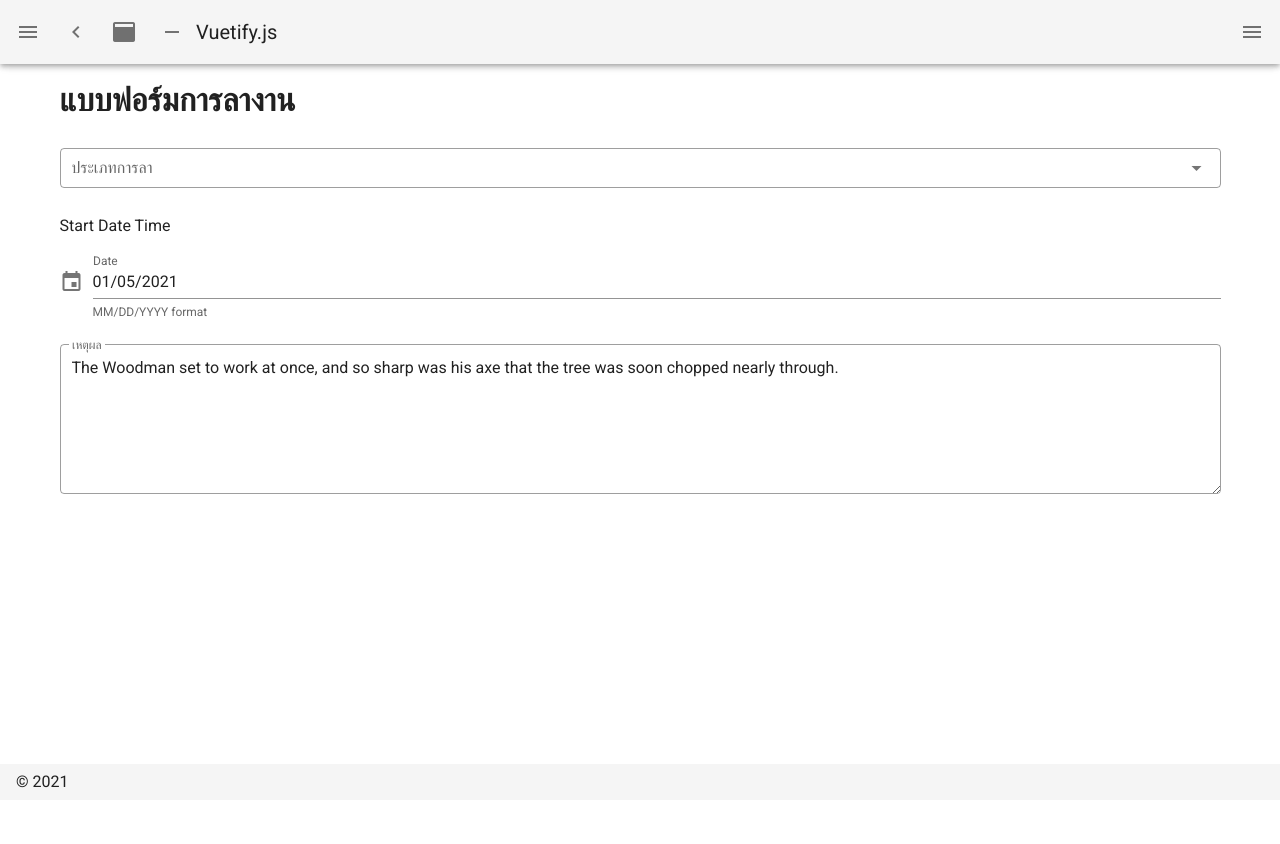
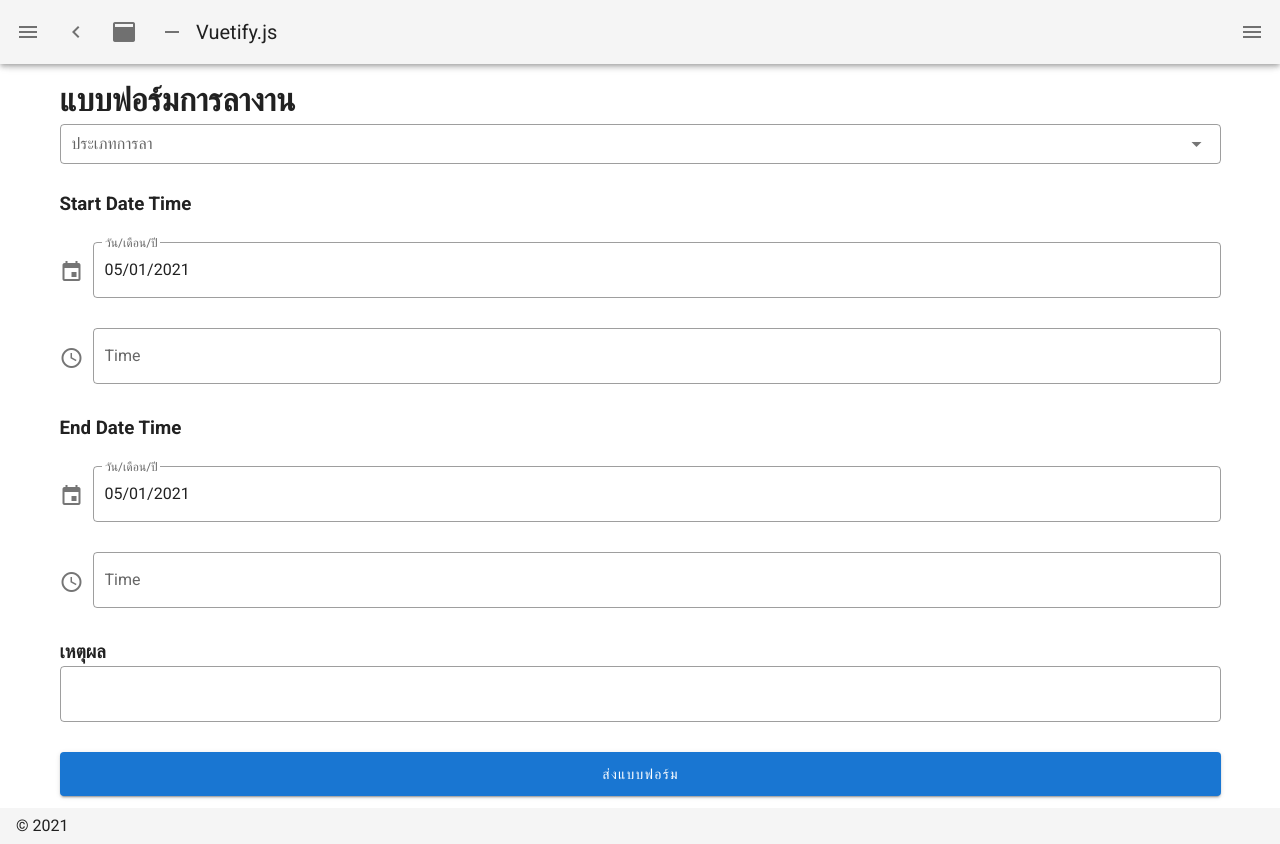
Before and after one commit to Tiewly/penhwang_frontend_mobile, a Nuxt app: page /leave in a window 1280 px wide. Before the commit the page ends 800 px from the top, so only its background shows below. Built offline with nearby package versions, Linux system fonts and the light colour scheme.

Commit message:
Add Timeline page & Finish Leave page

```diff
--- a/pages/leave.vue
+++ b/pages/leave.vue
@@ -1,12 +1,12 @@
 <template>
   <div>
     <h1>แบบฟอร์มการลางาน</h1>
+    <v-select :items="items" label="ประเภทการลา" dense outlined></v-select>
+    <h3>Start Date Time</h3>
     <br />
-    <v-select :items="items" label="ประเภทการลา" dense outlined></v-select>
-    <p>Start Date Time</p>
     <v-menu
-      ref="menu1"
-      v-model="menu1"
+      ref="DateStart"
+      v-model="DateStart"
       :close-on-content-click="false"
       transition="scale-transition"
       offset-y
@@ -16,28 +16,112 @@
       <template v-slot:activator="{ on, attrs }">
         <v-text-field
           v-model="dateFormatted"
-          label="Date"
-          hint="MM/DD/YYYY format"
+          label="วัน/เดือน/ปี"
           persistent-hint
           prepend-icon="mdi-calendar"
           v-bind="attrs"
           @blur="date = parseDate(dateFormatted)"
           v-on="on"
+          outlined
         ></v-text-field>
       </template>
       <v-date-picker
         v-model="date"
         no-title
-        @input="menu1 = false"
+        @input="DateStart = false"
       ></v-date-picker>
     </v-menu>
+    <v-menu
+      ref="TimeStart"
+      v-model="TimeStart"
+      :close-on-content-click="false"
+      :nudge-right="40"
+      :return-value.sync="time"
+      transition="scale-transition"
+      offset-y
+      max-width="290px"
+      min-width="290px"
+    >
+      <template v-slot:activator="{ on, attrs }">
+        <v-text-field
+          v-model="time"
+          label="Time"
+          prepend-icon="mdi-clock-time-four-outline"
+          readonly
+          v-bind="attrs"
+          v-on="on"
+          outlined
+        ></v-text-field>
+      </template>
+      <v-time-picker
+        v-if="TimeStart"
+        v-model="time"
+        full-width
+        @click:minute="$refs.TimeStart.save(time)"
+      ></v-time-picker>
+    </v-menu>
+    <h3>End Date Time</h3>
     <br />
-    <v-textarea
-      outlined
-      name="input-7-4"
-      label="เหตุผล"
-      value="The Woodman set to work at once, and so sharp was his axe that the tree was soon chopped nearly through."
-    ></v-textarea>
+    <v-menu
+      ref="DateEnd"
+      v-model="DateEnd"
+      :close-on-content-click="false"
+      transition="scale-transition"
+      offset-y
+      max-width="290px"
+      min-width="290px"
+    >
+      <template v-slot:activator="{ on, attrs }">
+        <v-text-field
+          v-model="date2Formatted"
+          label="วัน/เดือน/ปี"
+          persistent-hint
+          prepend-icon="mdi-calendar"
+          v-bind="attrs"
+          @blur="date2 = parseDate(date2Formatted)"
+          v-on="on"
+          outlined
+        ></v-text-field>
+      </template>
+      <v-date-picker
+        v-model="date2"
+        no-title
+        @input="DateEnd = false"
+      ></v-date-picker>
+    </v-menu>
+    <v-menu
+      ref="TimeEnd"
+      v-model="TimeEnd"
+      :close-on-content-click="false"
+      :nudge-right="40"
+      :return-value.sync="time"
+      transition="scale-transition"
+      offset-y
+      max-width="290px"
+      min-width="290px"
+    >
+      <template v-slot:activator="{ on, attrs }">
+        <v-text-field
+          v-model="time2"
+          label="Time"
+          prepend-icon="mdi-clock-time-four-outline"
+          readonly
+          v-bind="attrs"
+          v-on="on"
+          outlined
+        ></v-text-field>
+      </template>
+      <v-time-picker
+        v-if="TimeEnd"
+        v-model="time2"
+        full-width
+        @click:minute="$refs.TimeEnd.save(time2)"
+      ></v-time-picker>
+    </v-menu>
+    <h3>เหตุผล</h3>
+    <v-textarea auto-grow outlined rows="2" row-height="20"></v-textarea>
+    <v-spacer />
+    <v-btn block color="primary" nuxt to="/inspire" large> ส่งแบบฟอร์ม </v-btn>
   </div>
 </template>
 
@@ -45,8 +129,13 @@
 export default {
   data: (vm) => ({
     date: new Date().toISOString().substr(0, 10),
+    date2: new Date().toISOString().substr(0, 10),
     dateFormatted: vm.formatDate(new Date().toISOString().substr(0, 10)),
-    menu1: false,
+    date2Formatted: vm.formatDate(new Date().toISOString().substr(0, 10)),
+    DateStart: false,
+    TimeStart: false,
+    DateEnd: false,
+    TimeEnd: false,
     items: ['ลาป่วย', 'ลากิจ', 'ลาคลอด', 'ลาทำหมัน'],
   }),
 
@@ -60,6 +149,9 @@ export default {
     date(val) {
       this.dateFormatted = this.formatDate(this.date)
     },
+    date2(val) {
+      this.date2Formatted = this.formatDate(this.date2)
+    },
   },
 
   methods: {
@@ -67,7 +159,7 @@ export default {
       if (!date) return null
 
       const [year, month, day] = date.split('-')
-      return `${month}/${day}/${year}`
+      return `${day}/${month}/${year}`
     },
     parseDate(date) {
       if (!date) return null
--- /dev/null
+++ b/pages/timeline.vue
@@ -0,0 +1,5 @@
+<template>
+  <div>
+    <h1>ประวัติการลงเวลา</h1>
+  </div>
+</template>
```
